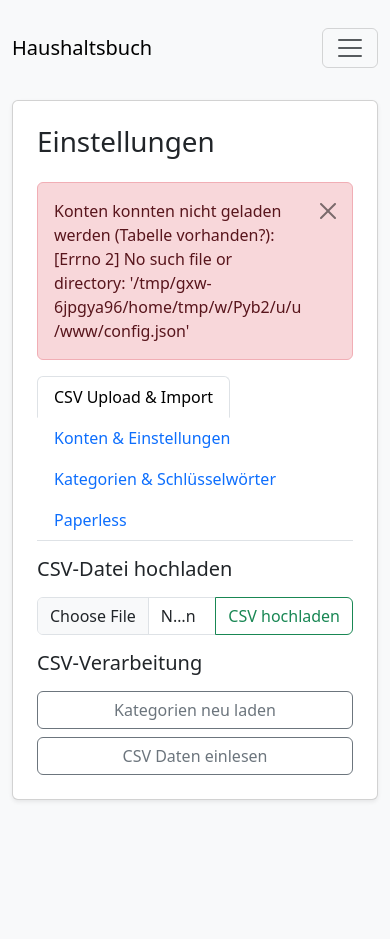
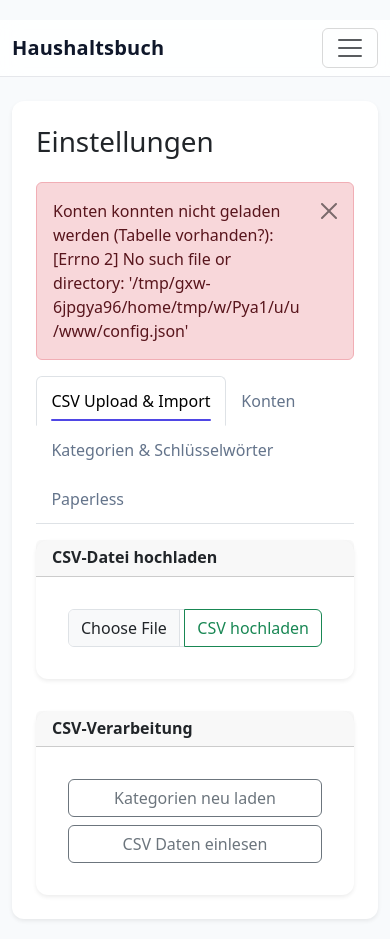
Before and after one commit to Sleepwalker86/Haushaltsbuch, a Flask app: page /settings in a window 390 px wide. Before the commit the page ends 801 px from the top, so only its background shows below. Run offline with Flask 3, Linux system fonts and the light colour scheme.

Commit message:
Enhance UI and structure of templates for improved user experience
- Updated the base HTML template with modern CSS variables for better theming and readability.
- Refactored dashboard and form templates to utilize card components for a cleaner layout.
- Improved the settings page by organizing forms into card structures, enhancing visual clarity.
- Added new styles for charts and improved responsiveness across various devices.
- Updated the .gitignore file to include the 'vorlage/' directory.

```diff
--- a/templates/base.html
+++ b/templates/base.html
@@ -9,32 +9,118 @@
   <link rel="icon" type="image/png" href="{{ url_for('static', filename='favicon.png') }}">
   <link rel="apple-touch-icon" href="{{ url_for('static', filename='favicon.png') }}">
   <style>
+    :root {
+      --accent: #4f46e5;      /* moderne Indigo-Farbe */
+      --text-main: #0f172a;   /* Slate 900 */
+      --text-muted: #64748b;  /* Slate 500 */
+      --border-light: #e5e7eb;
+    }
+
     body {
-      background-color: #f8f9fa;
+      background-color: #f8fafc;
       padding: 20px 0;
+      color: var(--text-main);
     }
+
     .main-container {
       max-width: 1040px;
     }
+
+    /* Navbar modern */
+    .navbar {
+      background: rgba(255, 255, 255, 0.85);
+      backdrop-filter: blur(10px);
+      border-bottom: 1px solid var(--border-light);
+    }
+
+    .navbar-brand {
+      font-weight: 600;
+      letter-spacing: 0.2px;
+      color: var(--text-main);
+    }
+
+    .navbar-brand:hover {
+      color: var(--accent);
+    }
+
+    .nav-link {
+      color: var(--text-muted);
+      font-weight: 500;
+      padding: 0.75rem 0.9rem;
+      position: relative;
+      transition: color 0.2s ease;
+    }
+
+    .nav-link:hover {
+      color: var(--text-main);
+    }
+
+    /* Aktiver Menüpunkt */
+    .nav-link.active {
+      color: var(--accent);
+    }
+
+    .nav-link.active::after {
+      content: "";
+      position: absolute;
+      left: 0.9rem;
+      right: 0.9rem;
+      bottom: 4px;
+      height: 2px;
+      background-color: var(--accent);
+      border-radius: 2px;
+    }
+
+    /* Card etwas cleaner */
+    .card {
+      border: none;
+      border-radius: 12px;
+    }
+
+    .card-body {
+      padding: 2rem;
+    }
+    .chart-bar,
+    .chart-pie {
+      position: relative;
+      height: 260px;
+    }
+
+    .chart-pie {
+      height: 240px;
+    }
+
+    .chart-bar canvas,
+    .chart-pie canvas {
+      width: 100% !important;
+      height: 100% !important;
+    }
   </style>
+
 </head>
 <body>
-  <nav class="navbar navbar-expand-lg navbar-light bg-light mb-4">
+  <nav class="navbar navbar-expand-lg mb-4">
     <div class="container main-container">
       <a class="navbar-brand" href="{{ url_for('index') }}">Haushaltsbuch</a>
-      <button class="navbar-toggler" type="button" data-bs-toggle="collapse" data-bs-target="#mainNavbar" aria-controls="mainNavbar" aria-expanded="false" aria-label="Navigation umschalten">
+
+      <button class="navbar-toggler" type="button" data-bs-toggle="collapse"
+              data-bs-target="#mainNavbar">
         <span class="navbar-toggler-icon"></span>
       </button>
+
       <div class="collapse navbar-collapse" id="mainNavbar">
-        <ul class="navbar-nav me-auto mb-2 mb-lg-0">
+        <ul class="navbar-nav ms-auto">
           <li class="nav-item">
-            <a class="nav-link {% if request.endpoint == 'dashboard' %}active{% endif %}" href="{{ url_for('dashboard') }}">Dashboard</a>
+            <a class="nav-link {% if request.endpoint == 'dashboard' %}active{% endif %}"
+               href="{{ url_for('dashboard') }}">Dashboard</a>
           </li>
           <li class="nav-item">
-            <a class="nav-link {% if request.endpoint == 'index' %}active{% endif %}" href="{{ url_for('index') }}">Buchung eintragen</a>
+            <a class="nav-link {% if request.endpoint == 'index' %}active{% endif %}"
+               href="{{ url_for('index') }}">Buchung</a>
           </li>
           <li class="nav-item">
-            <a class="nav-link {% if request.endpoint == 'paperless' %}active{% endif %}" href="{{ url_for('paperless') }}">Paperless</a>
+            <a class="nav-link {% if request.endpoint == 'paperless' %}active{% endif %}"
+               href="{{ url_for('paperless') }}">Paperless</a>
           </li>
           <li class="nav-item">
             <a class="nav-link {% if request.endpoint == 'settings' and active_tab == 'upload' %}active{% endif %}"
--- a/templates/settings.html
+++ b/templates/settings.html
@@ -26,7 +26,7 @@
     <button class="nav-link {% if active_tab == 'konten' %}active{% endif %}" id="konten-tab"
             data-bs-toggle="tab" data-bs-target="#konten-pane" type="button" role="tab"
             aria-controls="konten-pane" aria-selected="{% if active_tab == 'konten' %}true{% else %}false{% endif %}">
-      Konten & Einstellungen
+      Konten
     </button>
   </li>
   <li class="nav-item" role="presentation">
@@ -49,7 +49,11 @@
   <div class="tab-pane fade {% if active_tab == 'upload' %}show active{% endif %}" id="upload-pane" role="tabpanel" aria-labelledby="upload-tab">
     <div class="row g-3">
       <div class="col-12">
-        <h2 class="h5 mb-3">CSV-Datei hochladen</h2>
+        <div class="card shadow-sm mb-3">
+          <div class="card-header py-2">
+            <h2 class="m-0 h6 fw-bold">CSV-Datei hochladen</h2>
+          </div>
+          <div class="card-body">
             <form method="post" action="{{ url_for('upload_csv') }}" enctype="multipart/form-data">
               <div class="input-group">
                 <input type="file" class="form-control" name="csv_file" accept=".csv" required>
@@ -59,9 +63,15 @@
               </div>
             </form>
           </div>
+        </div>
+      </div>
 
       <div class="col-12">
-        <h2 class="h5 mb-3">CSV-Verarbeitung</h2>
+        <div class="card shadow-sm">
+          <div class="card-header py-2">
+            <h2 class="m-0 h6 fw-bold">CSV-Verarbeitung</h2>
+          </div>
+          <div class="card-body">
             <form method="post" action="{{ url_for('reload_categories') }}" class="mb-2">
               <button type="submit" class="btn btn-outline-secondary w-100">
                 Kategorien neu laden
@@ -75,12 +85,18 @@
           </div>
         </div>
       </div>
+    </div>
+  </div>
   <div class="tab-pane fade {% if active_tab == 'konten' %}show active{% endif %}" id="konten-pane" role="tabpanel" aria-labelledby="konten-tab">
     <div class="row g-4">
       <div class="col-12 col-lg-5">
-        <h2 class="h5 mb-3">
+        <div class="card shadow-sm h-100">
+          <div class="card-header py-2">
+            <h2 class="m-0 h6 fw-bold">
               {% if edit_konto %}Konto bearbeiten{% else %}Neues Konto anlegen{% endif %}
             </h2>
+          </div>
+          <div class="card-body">
             <form method="post">
               {% if edit_konto %}
                 <input type="hidden" name="konto_id" value="{{ edit_konto.id }}">
@@ -112,12 +128,18 @@
               </div>
             </form>
           </div>
+        </div>
+      </div>
 
       <div class="col-12 col-lg-7">
-        <h2 class="h5 mb-3">Vorhandene Konten</h2>
+        <div class="card shadow-sm h-100">
+          <div class="card-header py-2">
+            <h2 class="m-0 h6 fw-bold">Vorhandene Konten</h2>
+          </div>
+          <div class="card-body">
             {% if konten %}
             <div class="table-responsive">
-          <table class="table table-sm table-striped align-middle">
+              <table class="table table-sm table-striped align-middle mb-0">
                 <thead class="table-light">
                   <tr>
                     <th style="width: 25%;">Name</th>
@@ -173,8 +195,10 @@
               </table>
             </div>
             {% else %}
-        <p class="text-muted">Noch keine Konten angelegt.</p>
+            <p class="text-muted mb-0">Noch keine Konten angelegt.</p>
             {% endif %}
+          </div>
+        </div>
       </div>
     </div>
   </div>
@@ -182,7 +206,11 @@
     <div class="row g-4">
       <!-- Stammdaten Kategorie (Tabelle category) -->
       <div class="col-12">
-        <h2 class="h6 text-uppercase text-muted mb-2">Kategorien (Stammdaten)</h2>
+        <div class="card shadow-sm">
+          <div class="card-header py-2">
+            <h2 class="m-0 h6 text-uppercase text-muted">Kategorien (Stammdaten)</h2>
+          </div>
+          <div class="card-body">
             <form method="post" class="mb-3">
               <input type="hidden" name="form_type" value="category_master">
               <div class="mb-2">
@@ -220,12 +248,18 @@
               {% endif %}
             </div>
           </div>
+        </div>
+      </div>
 
       <!-- Zuordnungen Kategorie & Schlüsselwort (keyword_category) -->
       <div class="col-12 col-lg-5">
-        <h2 class="h5 mb-3">
+        <div class="card shadow-sm h-100">
+          <div class="card-header py-2">
+            <h2 class="m-0 h6 fw-bold">
               {% if edit_mapping %}Zuordnung bearbeiten{% else %}Neue Zuordnung anlegen{% endif %}
             </h2>
+          </div>
+          <div class="card-body">
             <form method="post">
               <input type="hidden" name="form_type" value="keyword">
               {% if edit_mapping %}
@@ -260,12 +294,18 @@
               {% endif %}
             </form>
           </div>
+        </div>
+      </div>
 
       <div class="col-12 col-lg-7">
-        <h2 class="h5 mb-3">Bestehende Zuordnungen</h2>
+        <div class="card shadow-sm h-100">
+          <div class="card-header py-2">
+            <h2 class="m-0 h6 fw-bold">Bestehende Zuordnungen</h2>
+          </div>
+          <div class="card-body">
             {% if keyword_mappings %}
             <div class="table-responsive">
-          <table class="table table-sm table-striped align-middle">
+              <table class="table table-sm table-striped align-middle mb-0">
                 <thead class="table-light">
                   <tr>
                     <th style="width: 30%;">Kategorie</th>
@@ -318,15 +358,21 @@
               </table>
             </div>
             {% else %}
-        <p class="text-muted">Noch keine Zuordnungen angelegt.</p>
+            <p class="text-muted mb-0">Noch keine Zuordnungen angelegt.</p>
             {% endif %}
+          </div>
+        </div>
       </div>
     </div>
   </div>
   <div class="tab-pane fade {% if active_tab == 'paperless' %}show active{% endif %}" id="paperless-pane" role="tabpanel" aria-labelledby="paperless-tab">
     <div class="row g-4">
       <div class="col-12 col-lg-6">
-        <h2 class="h5 mb-3">Paperless-Einstellungen</h2>
+        <div class="card shadow-sm">
+          <div class="card-header py-2">
+            <h2 class="m-0 h6 fw-bold">Paperless-Einstellungen</h2>
+          </div>
+          <div class="card-body">
             <form method="post">
               <input type="hidden" name="form_type" value="paperless">
               <div class="mb-3">
@@ -370,4 +416,6 @@
         </div>
       </div>
     </div>
+  </div>
+</div>
 {% endblock %}
```
Also changed, not shown: templates/dashboard.html (+121 -120 lines), templates/form.html (+19 -8 lines), templates/paperless.html (+5 -3 lines), 1 other file. Lines whose indentation alone changed are shown as unchanged.
